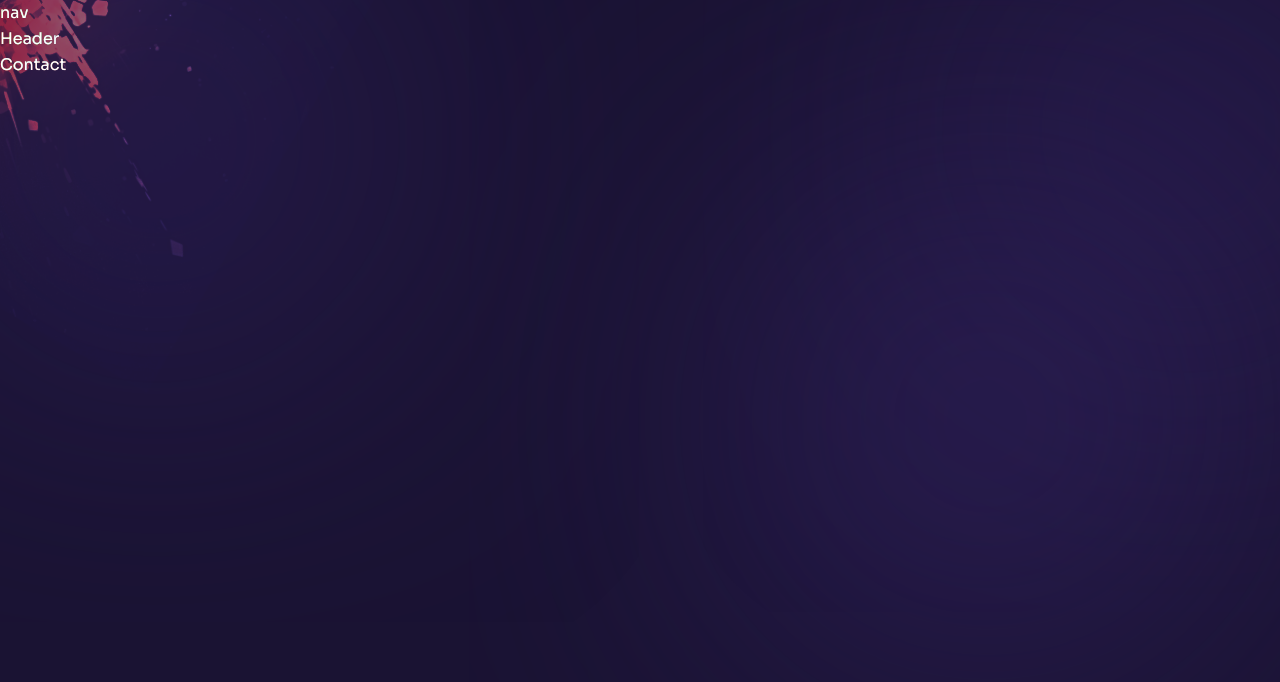
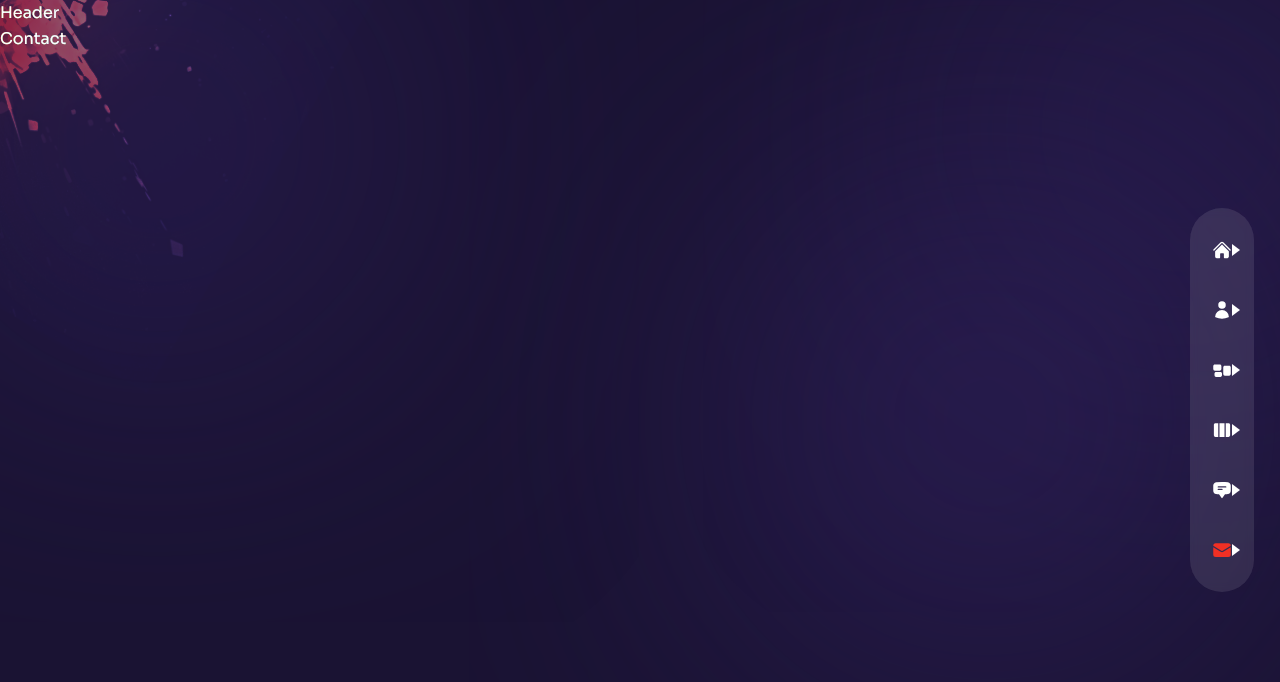
Before and after one commit to Luansramos/Portifolio-Luan, a Next.js app in the folder portifolio/: page /contact in a window 1280 px wide. Shown: the top 682 px of the page. Built offline with nearby package versions, Linux system fonts and the light colour scheme.

Commit message:
fazendo Nav

```diff
--- a/portifolio/components/Nav.js
+++ b/portifolio/components/Nav.js
@@ -26,8 +26,90 @@
   },
 ];
 
+import Link from 'next/link';
+import { useRouter } from 'next/router';
+
 const Nav = () => {
-  return <nav>nav</nav>;
+  const router = useRouter();
+  const pathname = router.pathname;
+
+
+  return (
+
+    <nav className='
+    flex
+    flex-col
+    items-center
+    xl:justify-center
+    gap-y-4
+    fixed
+    h-max
+    bottom-0
+    mt-auto
+    xl:right-[2%]
+    z-50
+    top-0
+    w-full
+    xl:w-16
+    xl:max-w-md
+    xl:h-screen
+
+    '>
+      {/*inner*/}
+      <div className='
+        flex
+        w-full
+        xl:flex-col
+        items-center
+        justify-between
+        xl:justify-center
+        gap-y-10
+        px-4
+        md:px-40
+        xl:px-0
+        h-[80px]
+
+        xl:h-max
+        py-8
+        bg-white/10
+        backdrop-blur-sm
+        text-3xl
+        xl:text-xl
+        xl:rounded-full'>
+        {navData.map((link, index) => {
+          return (
+            <div>
+
+              <Link className={`${link.path === pathname && 'text-accent'} relative flex items-center group hover:text-accent transition-all duration-300 `}
+                href={link.path}
+                key={index}
+              >
+                {/* descriçao ao lado do icon */}
+                <div className='absolute pr-14 right-0 hidden xl:group-hover:flex'>
+                  <div className='bg-white relative flex text-primary items-center p-[6px] rounded-[3px]'>
+                    <div className='text-[12px] leading-none font-semibold capitalize'> {link.name} </div>
+                  </div>
+                </div>
+
+                <div className='border-solid border-l-white border-l-8 border-y-transparent border-y-[6px] border-r-0 absolute -right-2'>
+
+                </div>
+
+
+                {/* icon */ }
+          <div>
+            {link.icon}
+          </div>
+              </Link>
+
+    </div>
+
+  );
+
+})}
+      </div >
+    </nav >
+  );
 };
 
 export default Nav;
```
